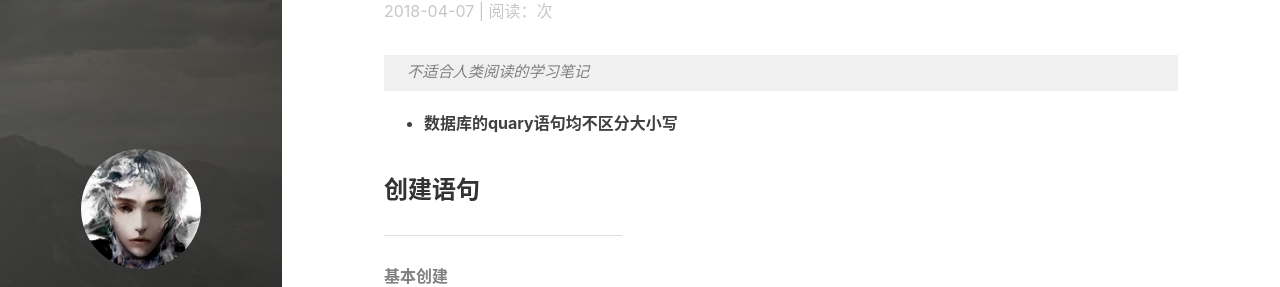
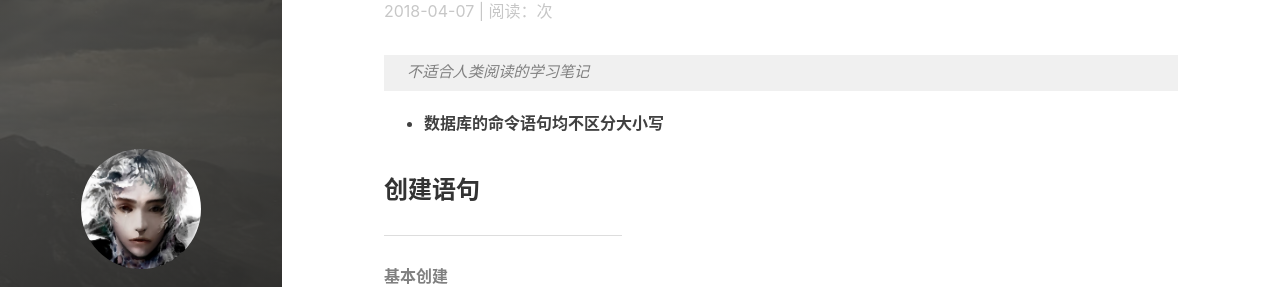
Before and after one commit to Fleschier/Fleschier.github.io, a Jekyll site: the page built from _posts/2018-04-07-SQL-quary.markdown, in a window 1280 px wide and 900 px high. Shown: the part 127-414 px from the top of the window. Built offline with Jekyll 4.4.1, drawn with Linux system fonts in a browser that asks for light colours; nearby versions of some CDN libraries.

Commit message:
fix a bug

```diff
--- a/_posts/2018-04-07-SQL-quary.markdown
+++ b/_posts/2018-04-07-SQL-quary.markdown
@@ -7,7 +7,7 @@ tags: SQL
 
 > 不适合人类阅读的学习笔记
 
-- **数据库的quary语句均不区分大小写**
+- **数据库的命令语句均不区分大小写**
 
 ## 创建语句
 ---
```
